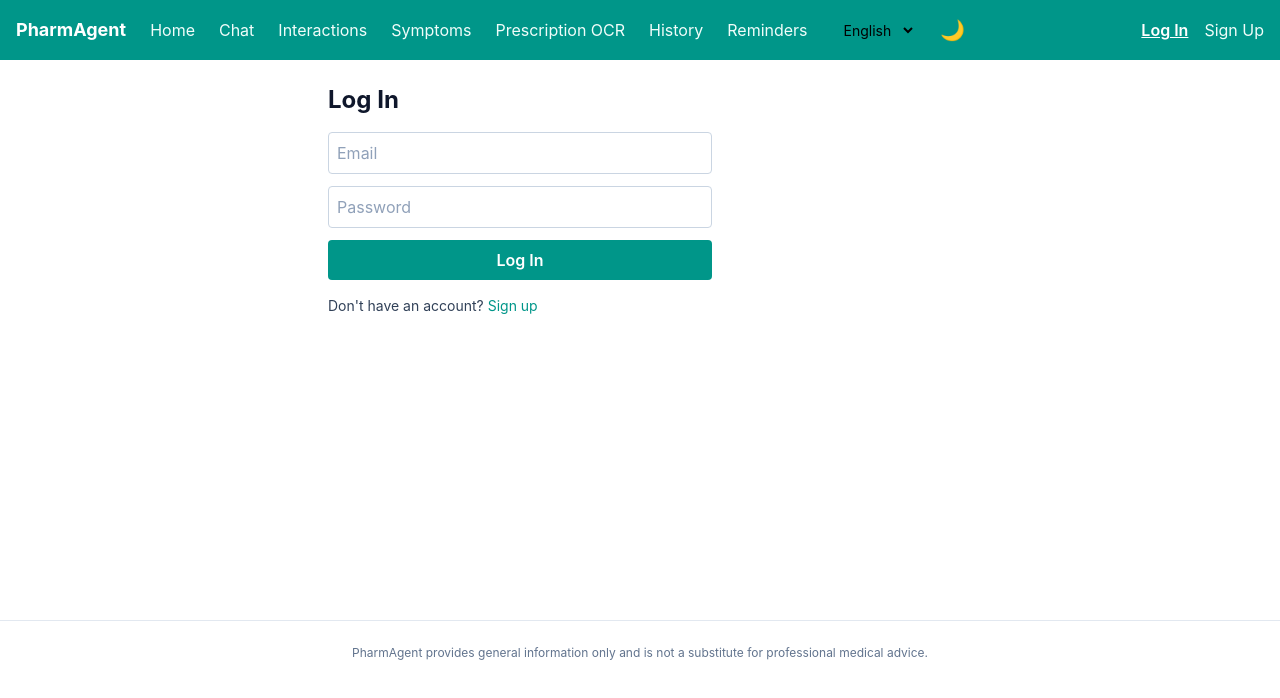
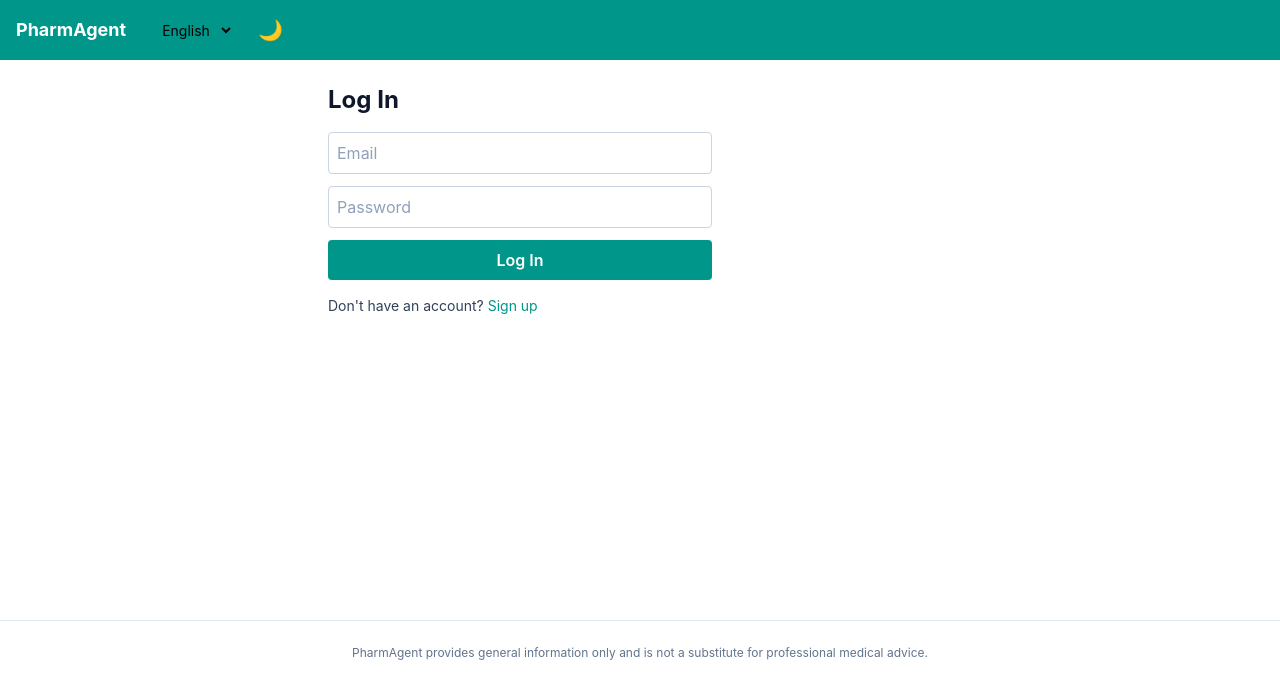
Before and after one commit to SharadaBende/pharmagent-ai-medicine-assistant, a React app in the folder frontend/: page /login in a window 1280 px wide. Shown: the top 698 px of the page. Built offline with nearby package versions, Linux system fonts and the light colour scheme; the HTML template or start-up script is replaced by a standard one.

Commit message:
feat: gate entire app behind login + profile completion

```diff
--- a/frontend/src/App.jsx
+++ b/frontend/src/App.jsx
@@ -1,4 +1,4 @@
-import { BrowserRouter, Routes, Route, NavLink } from 'react-router-dom'
+import { BrowserRouter, Routes, Route, NavLink, Navigate } from 'react-router-dom'
 import Chat from './pages/Chat'
 import Interactions from './pages/Interactions'
 import Symptoms from './pages/Symptoms'
@@ -7,6 +7,7 @@ import Home from './pages/Home'
 import { AuthProvider } from './context/AuthContext'
 import Login from './pages/Login'
 import Signup from './pages/Signup'
+import ProfileSetup from './pages/ProfileSetup'
 import { useAuth } from './context/AuthContext'
 import History from './pages/History'
 import Reminders from './pages/Reminders'
@@ -24,6 +25,8 @@ function Navbar() {
   return (
     <nav className="bg-teal-600 dark:bg-teal-800 text-white p-4 flex gap-6 items-center flex-wrap">
       <span className="font-bold text-lg">{t('appName')}</span>
+      {isLoggedIn && (
+        <>
           <NavLink to="/" className={linkClass}>{t('navHome')}</NavLink>
           <NavLink to="/chat" className={linkClass}>{t('navChat')}</NavLink>
           <NavLink to="/interactions" className={linkClass}>{t('navInteractions')}</NavLink>
@@ -31,6 +34,8 @@ function Navbar() {
           <NavLink to="/ocr" className={linkClass}>{t('navOcr')}</NavLink>
           <NavLink to="/history" className={linkClass}>{t('navHistory')}</NavLink>
           <NavLink to="/reminders" className={linkClass}>{t('navReminders')}</NavLink>
+        </>
+      )}
 
       <select
         value={language}
@@ -47,15 +52,10 @@ function Navbar() {
       </button>
 
       <span className="ml-auto flex gap-4 items-center">
-        {isLoggedIn ? (
+        {isLoggedIn && (
           <>
             <span className="text-sm text-teal-50">{email}</span>
             <button onClick={logout} className="hover:underline text-sm">{t('navLogout')}</button>
-          </>
-        ) : (
-          <>
-            <NavLink to="/login" className={linkClass}>{t('navLogin')}</NavLink>
-            <NavLink to="/signup" className={linkClass}>{t('navSignup')}</NavLink>
           </>
         )}
       </span>
@@ -72,6 +72,30 @@ function Footer() {
   )
 }
 
+// Gates any route behind login + a completed profile.
+// Not logged in -> /login. Logged in but no profile -> /profile-setup.
+function RequireAuth({ children }) {
+  const { isLoggedIn, profileComplete } = useAuth()
+
+  if (!isLoggedIn) {
+    return <Navigate to="/login" replace />
+  }
+  if (!profileComplete) {
+    return <Navigate to="/profile-setup" replace />
+  }
+  return children
+}
+
+// For /login and /signup: if already fully set up, skip straight to Home
+// instead of showing the auth forms again.
+function RedirectIfAuthed({ children }) {
+  const { isLoggedIn, profileComplete } = useAuth()
+
+  if (isLoggedIn && profileComplete) {
+    return <Navigate to="/" replace />
+  }
+  return children
+}
 
 function App() {
   return (
@@ -83,15 +107,17 @@ function App() {
     <Navbar />
     <div className="max-w-2xl mx-auto p-6 min-h-[70vh]">
       <Routes>
-        <Route path="/" element={<Home />} />
-        <Route path="/chat" element={<Chat />} />
-        <Route path="/interactions" element={<Interactions />} />
-        <Route path="/symptoms" element={<Symptoms />} />
-        <Route path="/ocr" element={<Ocr />} />
-        <Route path="/login" element={<Login />} />
-        <Route path="/signup" element={<Signup />} />
-        <Route path="/history" element={<History />} />
-        <Route path="/reminders" element={<Reminders />} />
+        <Route path="/login" element={<RedirectIfAuthed><Login /></RedirectIfAuthed>} />
+        <Route path="/signup" element={<RedirectIfAuthed><Signup /></RedirectIfAuthed>} />
+        <Route path="/profile-setup" element={<ProfileSetup />} />
+
+        <Route path="/" element={<RequireAuth><Home /></RequireAuth>} />
+        <Route path="/chat" element={<RequireAuth><Chat /></RequireAuth>} />
+        <Route path="/interactions" element={<RequireAuth><Interactions /></RequireAuth>} />
+        <Route path="/symptoms" element={<RequireAuth><Symptoms /></RequireAuth>} />
+        <Route path="/ocr" element={<RequireAuth><Ocr /></RequireAuth>} />
+        <Route path="/history" element={<RequireAuth><History /></RequireAuth>} />
+        <Route path="/reminders" element={<RequireAuth><Reminders /></RequireAuth>} />
       </Routes>
     </div>
     <Footer />
```
Lines whose indentation alone changed are shown as unchanged.
